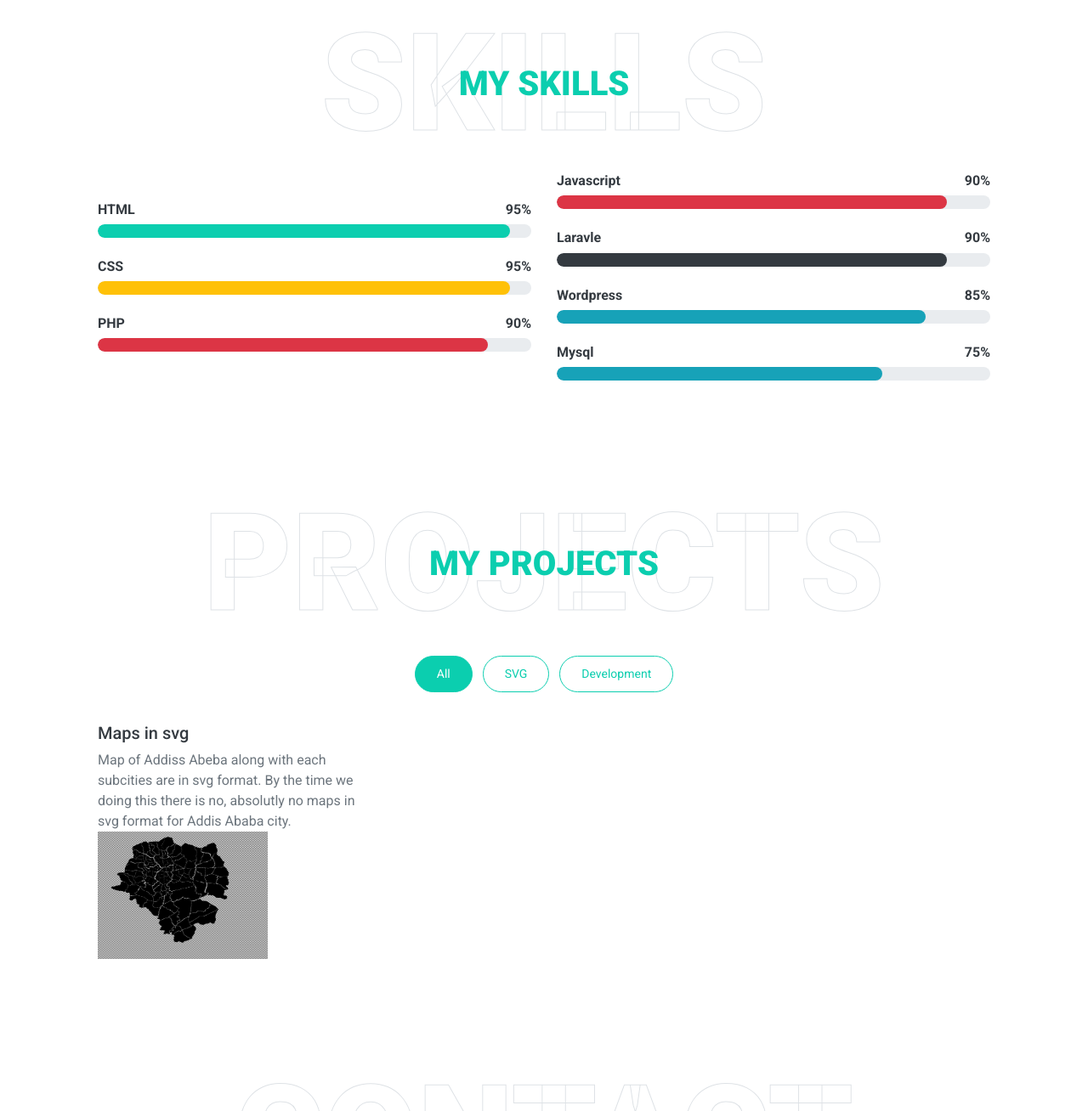
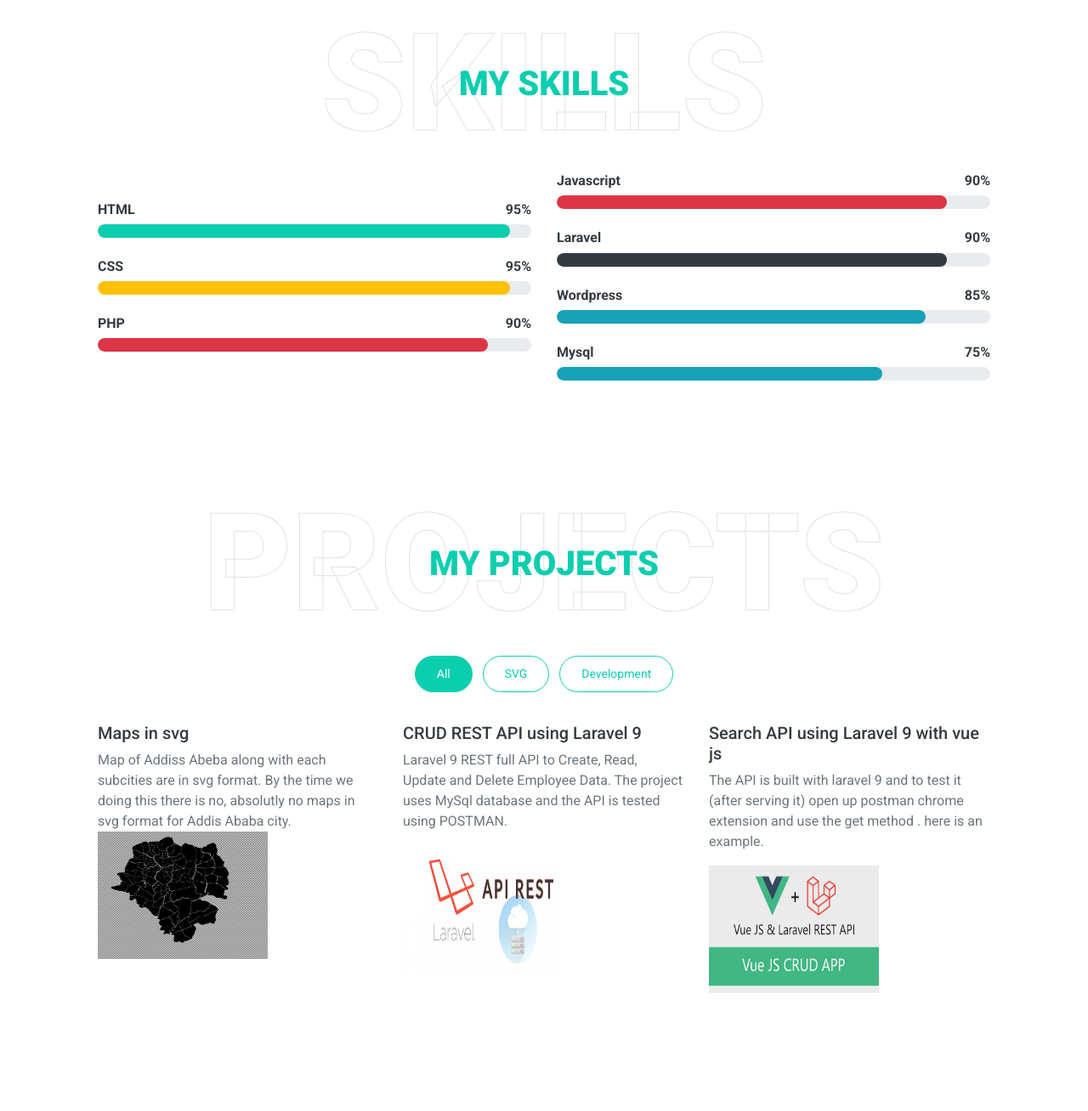
Before and after one commit to Sewasew2127/My-Portfolio, a plain HTML site: page index.html in a window 1280 px wide. Shown: the part 3716-5024 px from the top of the page at 85% size. Drawn offline with nearby package versions, Linux system fonts and the light colour scheme.

Commit message:
projects added

```diff
--- a/index.html
+++ b/index.html
@@ -139,7 +139,7 @@
                         </div>
                         <div class="position-relative mb-4">
                             <i class="far fa-dot-circle text-primary position-absolute" style="top: 2px; left: -32px;"></i>
-                            <h5 class="font-weight-bold mb-1">Project Managment Cirtficate</h5>
+                            <h5 class="font-weight-bold mb-1">Project Managment certificate</h5>
                             <p class="mb-2"><strong>Addis Ababa University, College of Business and economics</strong> | <small>2019</small></p>
                             <p>I took a 3 month training in Project managments in Addis Ababa University<a href="http://www.aau.edu.et/cbe/academics/school-of-commerce/"> College of Business and economics  </a> Eventhough it seems a short period training, I have learnt so many project management techniqes.
                                 <a class="border-bottom border-primary text-decoration-none" href="www.aau.edu.et/cbe/academics/school-of-commerce/">AAU</a> </p></p>
@@ -207,7 +207,7 @@
                     </div>
                 </div>
                 <div class="col-lg-6">
-                    <h3 class="mb-4">Cirtficates</h3>
+                    <h3 class="mb-4">certificates</h3>
                     <div class="border-left border-primary pt-2 pl-4 ml-2">
                          <div class="position-relative mb-4">
                             <i class="far fa-dot-circle text-primary position-absolute" style="top: 2px; left: -32px;"></i>
@@ -281,7 +281,7 @@
                     </div>
                       <div class="skill mb-4">
                         <div class="d-flex justify-content-between">
-                            <h6 class="font-weight-bold">Laravle</h6>
+                            <h6 class="font-weight-bold">Laravel</h6>
                             <h6 class="font-weight-bold">90%</h6>
                         </div>
                         <div class="progress">
@@ -343,6 +343,24 @@
                         <h5> Maps in svg </h5>
                         <p> Map of Addiss Abeba along with each subcities are in svg format. By the time we doing this there is no, absolutly no maps in svg format for Addis Ababa city.
                         <a href="https://github.com/Sewasew2127/Addis-Ababa-SVG-maps" target="_blank"><img src="img/aa.png" alt="Map of AA in SVG" style="width:200px;height:150px;border:px;"></a></p>
+
+                    </div>
+                </div>
+
+                <div class="col-lg-4 col-md-6 mb-4 portfolio-item second">
+                    <div class="position-relative overflow-hidden mb-2">
+                        <h5> CRUD REST API using Laravel 9 </h5>
+                        <p> Laravel 9 REST full API to Create, Read, Update and Delete Employee Data. The project uses MySql database and the API is tested using POSTMAN. </p>
+                        <a href="https://github.com/Sewasew2127/Laravel-CRUD-REST-API" target="_blank"><img src="img/rest.webp" alt="Map of AA in SVG" style="width:200px;height:150px;border:px;"></a></p>
+
+                    </div>
+                </div>
+
+                     <div class="col-lg-4 col-md-6 mb-4 portfolio-item second">
+                    <div class="position-relative overflow-hidden mb-2">
+                        <h5> Search API using Laravel 9 with vue js </h5>
+                        <p> The API is built with laravel 9 and to test it (after serving it) open up postman chrome extension and use the get method . here is an example. </p>
+                        <a href="https://github.com/Sewasew2127/Larvel-SearchAPI-with-vue-frontend" target="_blank"><img src="img/restvue.png" alt="Map of AA in SVG" style="width:200px;height:150px;border:px;"></a></p>
 
                     </div>
                 </div>
```
Also changed, not shown: img/rest.webp (added), img/restvue.png (added).
